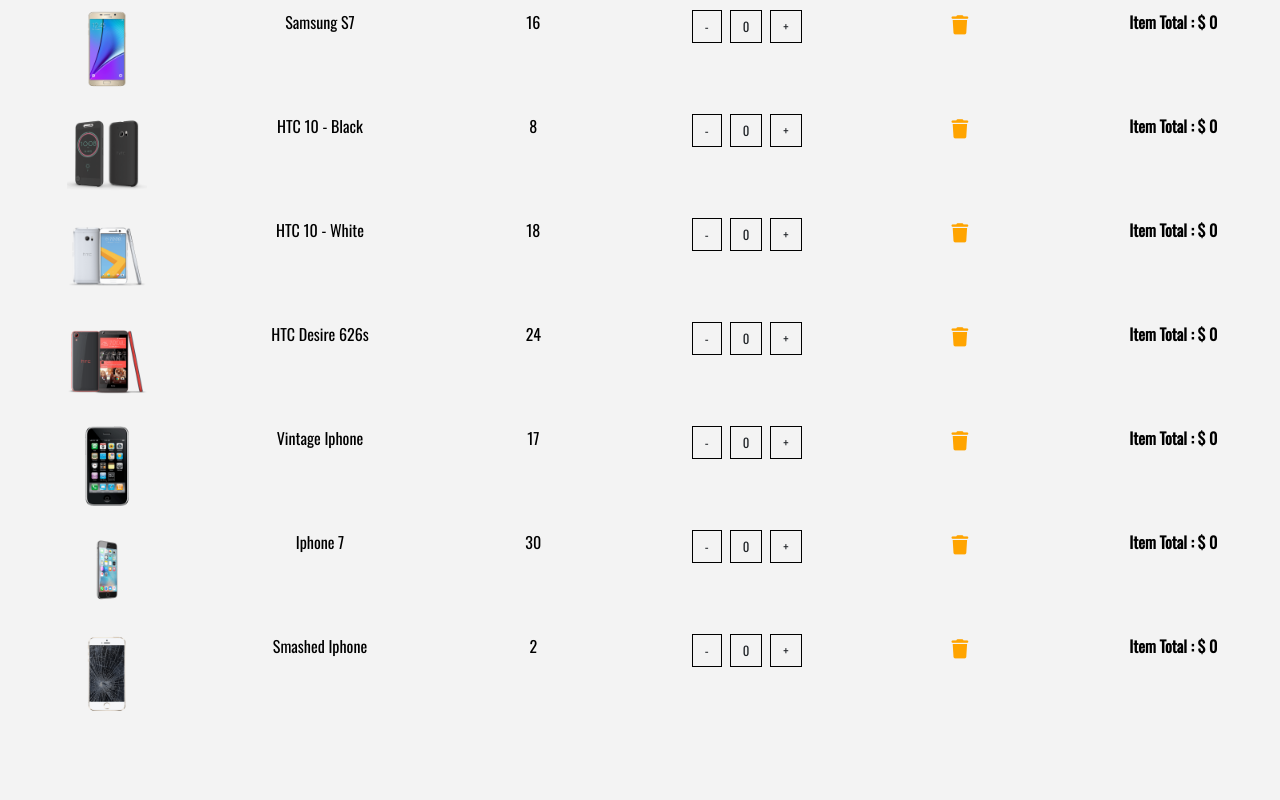
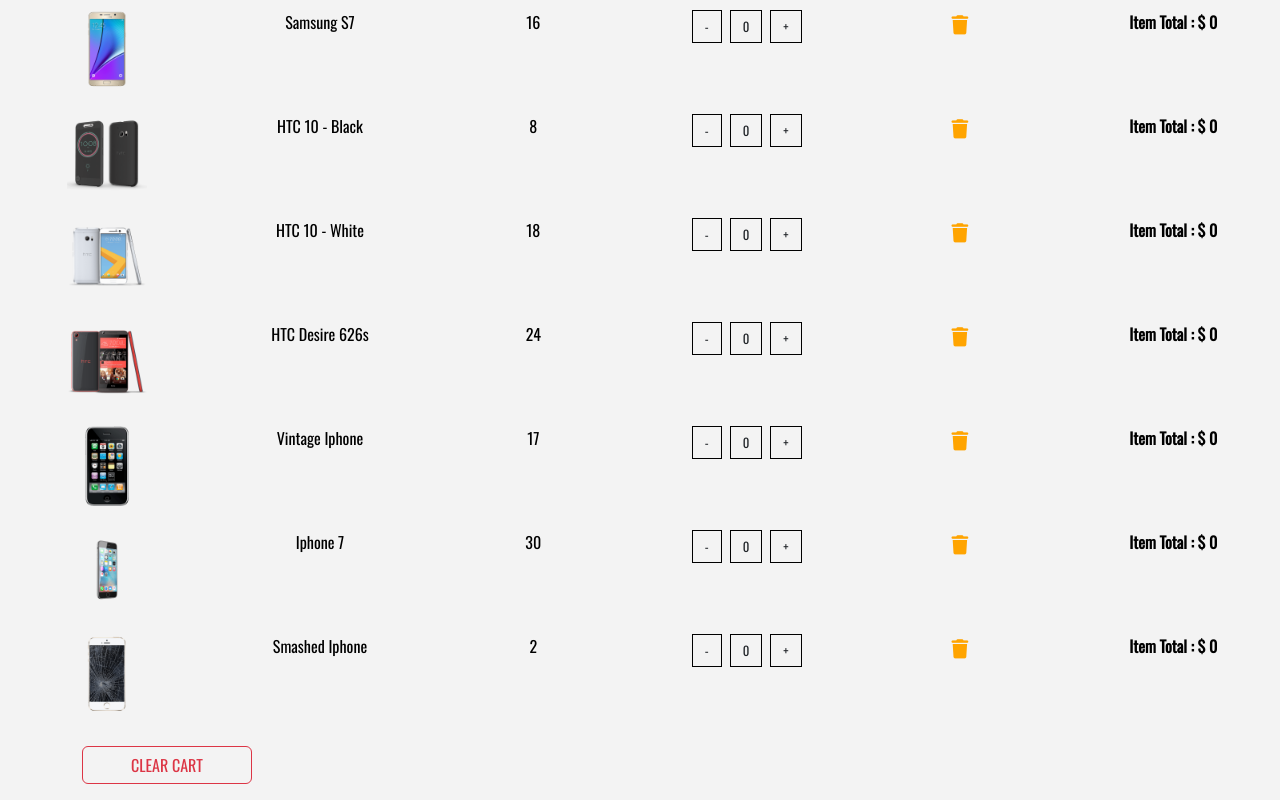
Before and after one commit to MarcoRosselDev/react-17-phone-e-commerce, a React (Create React App) app: page /cart in a window 1280 px wide. Shown: the part 296-1096 px from the top of the page. Before the commit the page ends 1034 px from the top, so only its background shows below. Built offline with nearby package versions, Linux system fonts and the light colour scheme.

Commit message:
clear cart button

```diff
--- a/src/Components/Cart/CartTotals.js
+++ b/src/Components/Cart/CartTotals.js
@@ -1,11 +1,22 @@
 import React from "react";
-
+import { Link } from "react-router-dom";
 export default function CartTotals({ value }) {
   const { cartSubtotal, cartTax, cartTotal, clearCart } = value;
   return (
     <React.Fragment>
       <div className="container">
-        <div className="row"></div>
+        <div className="row">
+          <div className="col-10 mt-2 ml-sm-5 ml-md-auto col-sm-8 text-capitalize text-right">
+            <Link to="/">
+              <button
+                className="btn btn-outline-danger text-uppercase mb-3 px-5"
+                type="button"
+              >
+                clear cart
+              </button>
+            </Link>
+          </div>
+        </div>
       </div>
     </React.Fragment>
   );
```
